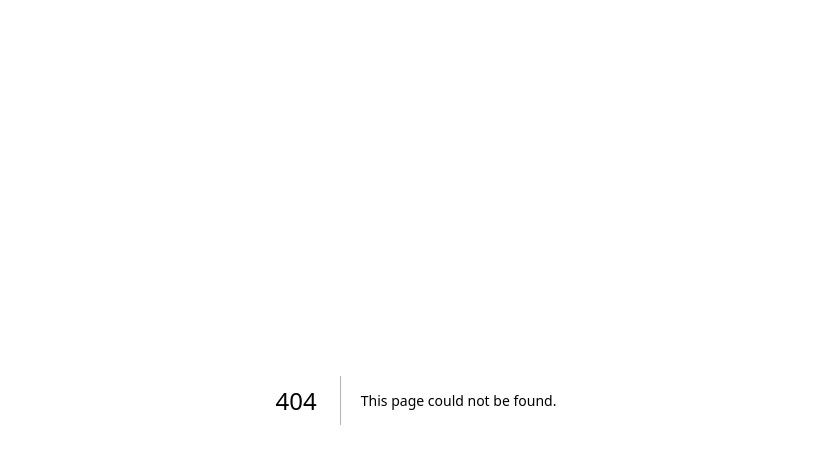
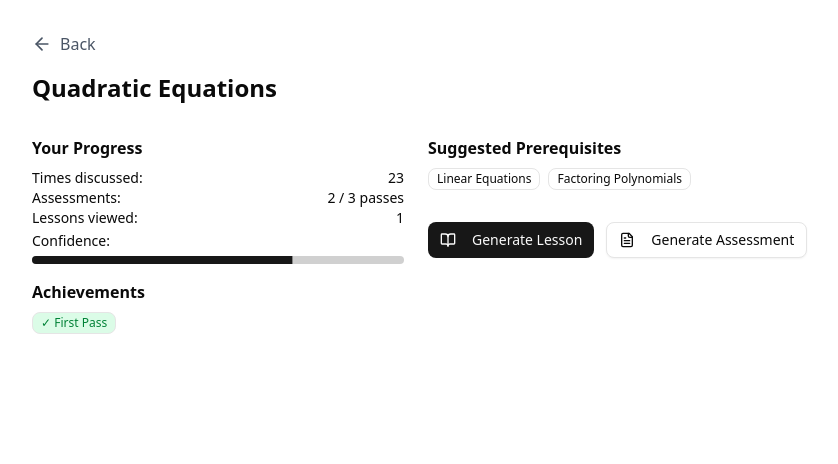
Before and after one commit to abrahamchandy95/Autonomous-Teaching-System, a Next.js app: page /topic/1 in a window 1280 px wide. Before the commit this address had no page. Shown: the top 464 px of the page, without its empty margins (224-1062 px from the left). Built offline with nearby package versions, Linux system fonts and the light colour scheme.

Commit message:
modified topics presented in learn-from-chats

```diff
--- a/app/components/learnFromChats/components/TopicProgress.tsx
+++ b/app/components/learnFromChats/components/TopicProgress.tsx
@@ -4,75 +4,37 @@ import {
     CardTitle,
     CardDescription,
 } from "@/components/ui/card";
-import { ChevronDown, ChevronRight } from "lucide-react";
 import { Topic } from "../data/types";
 import DifficultyBadge from "../components/DifficultyBadge";
-import TopicMetrics from "../components/TopicMetrics";
-import TopicActions from "../components/TopicActions";
 
 interface TopicProps {
     topic: Topic;
-  open: boolean;
-  onToggle: () => void;
-}
-
-interface EngagementProps {
-  topic: Topic;
-  open: boolean;
 }
 
 interface ConfidenceProps {
     confidence: number;
 }
 
-export default function TopicProgress({ topic, open, onToggle }: TopicProps) {
+export default function TopicProgress({ topic }: TopicProps) {
     return (
-    <Card className="overflow-hidden">
-      <ExpandableHeader topic={topic} open={open} onToggle={onToggle} />
-      {open && (
-        <div className="grid grid-cols-1 lg:grid-cols-2 gap-6 border-t bg-gray-50 p-6">
-          <TopicMetrics topic={topic} />
-          <TopicActions topic={topic} />
-        </div>
-      )}
-    </Card>
-  );
-}
-
-/* ───────────────────────────────────────── header block ───────────────────────────────────────── */
-const ExpandableHeader = ({ topic, open, onToggle }: TopicProps) => (
-  <CardHeader
-    onClick={onToggle}
-    className="cursor-pointer hover:bg-gray-50 transition-colors"
-  >
-    <div className="flex items-center justify-between">
-      <TopicEngagement topic={topic} open={open} />
-      <div className="flex items-center space-x-3">
-        <DifficultyBadge difficulty={topic.difficulty} />
-        <ConfidenceBadge confidence={topic.confidence} />
-      </div>
-    </div>
-  </CardHeader>
-);
-
-/* ───────────────────────────────────────── engagement (title + mention count) ───────────────────────────────────────── */
-const TopicEngagement = ({ topic, open }: EngagementProps) => (
-  <div className="flex items-center space-x-3">
-    {open ? (
-      <ChevronDown className="h-5 w-5 text-gray-500" />
-    ) : (
-      <ChevronRight className="h-5 w-5 text-gray-500" />
-    )}
+        <Card className="overflow-hidden hover:bg-gray-50 transition-colors">
+            <CardHeader className="flex flex-row items-center justify-between cursor-pointer">
                 <div>
                     <CardTitle className="text-lg">{topic.name}</CardTitle>
                     <CardDescription>
                         Mentioned in {topic.conversationCount} conversations
                     </CardDescription>
                 </div>
+                <div className="flex items-center space-x-3">
+                    <DifficultyBadge difficulty={topic.difficulty} />
+                    <ConfidenceBadge confidence={topic.confidence} />
                 </div>
+            </CardHeader>
+        </Card>
     );
+}
 
-/* ───────────────────────────────────────── confidence badge ───────────────────────────────────────── */
+/* ───────────────────────────── confidence badge ───────────────────────────── */
 const ConfidenceBadge = ({ confidence }: ConfidenceProps) => {
     const color =
         confidence >= 70
@@ -83,7 +45,9 @@ const ConfidenceBadge = ({ confidence }: ConfidenceProps) => {
 
     return (
         <div className="text-right">
-      <div className={`text-lg font-semibold ${color}`}>{confidence}%</div>
+            <div className={`text-lg font-semibold ${color}`}>
+                {confidence}%
+            </div>
             <div className="text-xs text-gray-500">confidence</div>
         </div>
     );
--- a/app/components/learnFromChats/views/TopicsIdentified.tsx
+++ b/app/components/learnFromChats/views/TopicsIdentified.tsx
@@ -1,20 +1,20 @@
+import Link from "next/link";
 import TopicProgress from "../components/TopicProgress";
 import { mockTopics } from "../data/mockTopics";
-import useExpanded from "../hooks/useExpanded";
 
 export default function TopicsIdentified() {
-  const { isOpen, toggle } = useExpanded<string>();
-
     return (
         <div className="space-y-4">
-      <h2 className="text-xl font-semibold">Topics To Learn</h2>
+            <h2 className="text-xl font-semibold mb-4">Topics To Learn</h2>
             {mockTopics.map((topic) => (
-        <TopicProgress
+                <Link
+                    href={`/topic/${topic.id}`}
                     key={topic.id}
-          topic={topic}
-          open={isOpen(topic.id)}
-          onToggle={() => toggle(topic.id)}
-        />
+                    className="block"
+                    style={{ textDecoration: "none" }}
+                >
+                    <TopicProgress topic={topic} />
+                </Link>
             ))}
         </div>
     );
--- /dev/null
+++ b/app/topic/[id]/page.tsx
@@ -0,0 +1,43 @@
+"use client";
+
+import { useParams } from "next/navigation";
+import { mockTopics } from "@/app/components/learnFromChats/data/mockTopics";
+import TopicMetrics from "@/app/components/learnFromChats/components/TopicMetrics";
+import TopicActions from "@/app/components/learnFromChats/components/TopicActions";
+import { ArrowLeft } from "lucide-react";
+import { useRouter } from "next/navigation";
+
+export default function TopicDetailPage() {
+    const params = useParams();
+    const router = useRouter();
+    const { id } = params;
+    const topic = mockTopics.find((t) => t.id === id);
+
+    if (!topic) return <div className="p-6">Topic not found</div>;
+
+    const handleBack = () => {
+        if (typeof window !== "undefined" && window.history.length > 1) {
+            router.back();
+        } else {
+            router.push("/");
+        }
+    };
+
+    return (
+        <div className="max-w-3xl mx-auto py-8 space-y-8">
+            <button
+                type="button"
+                onClick={handleBack}
+                className="flex items-center gap-2 text-gray-600 hover:text-black transition mb-4"
+            >
+                <ArrowLeft className="h-5 w-5" />
+                Back
+            </button>
+            <h1 className="text-2xl font-bold">{topic.name}</h1>
+            <div className="grid grid-cols-1 md:grid-cols-2 gap-6">
+                <TopicMetrics topic={topic} />
+                <TopicActions topic={topic} />
+            </div>
+        </div>
+    );
+}
```
Also changed, not shown: app/components/learnFromChats/data/mockStudentTopics.ts (added). Lines whose indentation alone changed are shown as unchanged.
